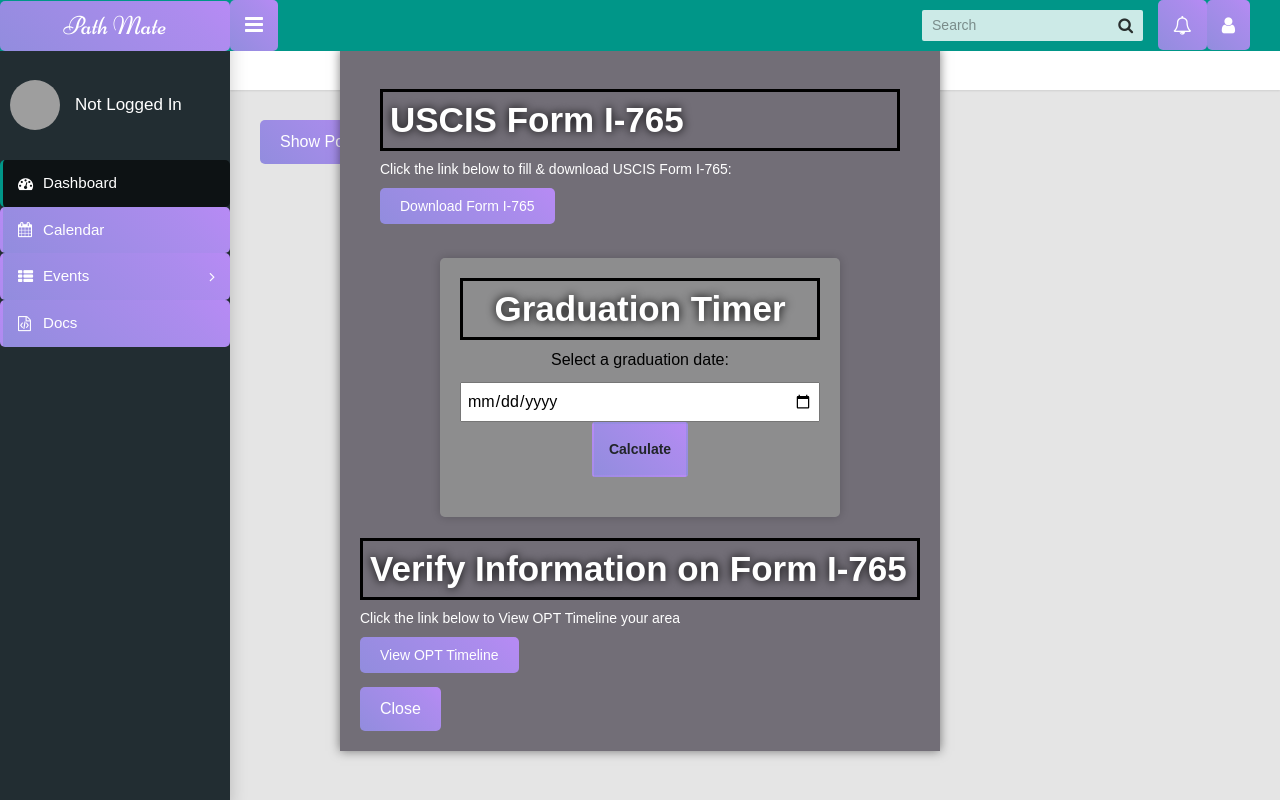
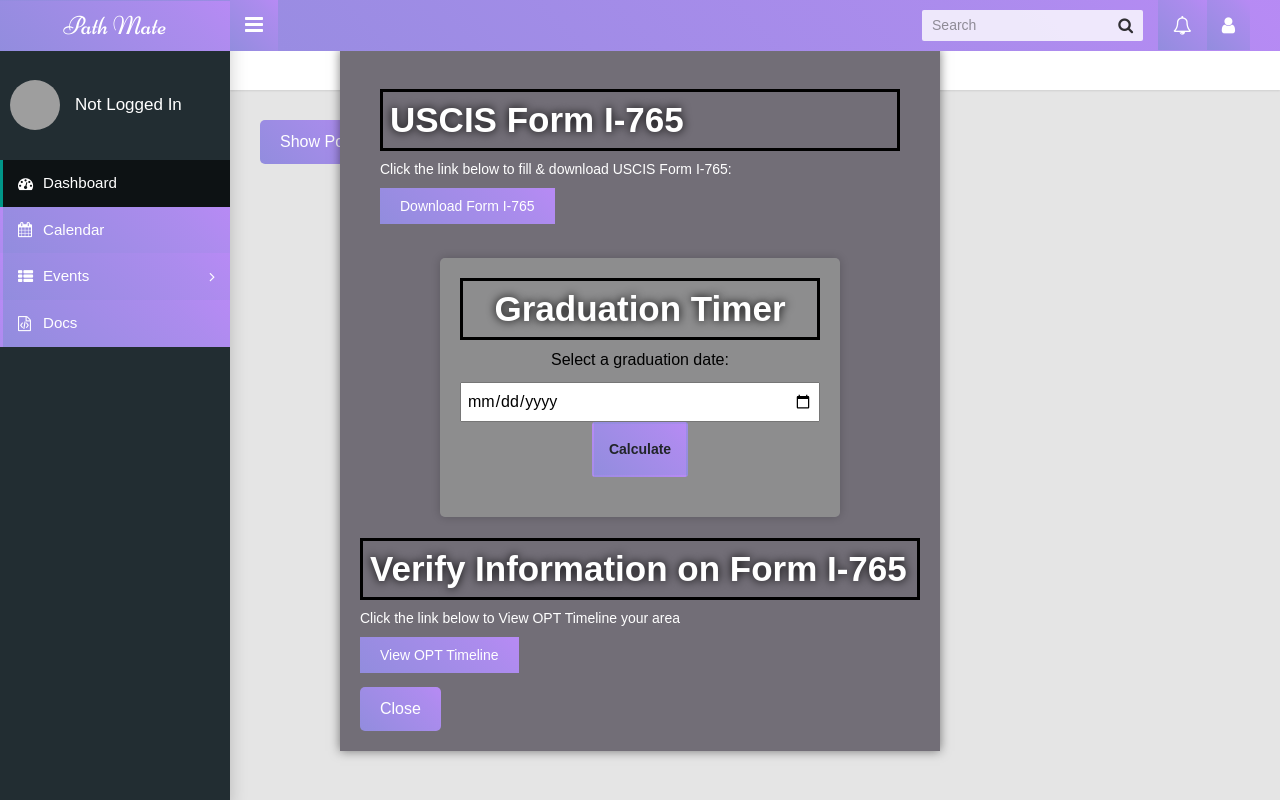
Before and after one commit to Miguel-202/PathMate, a Django app: page /opt/ in a window 1280 px wide. Run offline with Django 3.2, Linux system fonts and the light colour scheme; some libraries are stand-ins or nearby versions; grey boxes are pictures that could not be loaded.

Commit message:
opt.css: upgrade to colors: and calendar,css

```diff
--- a/static/calender/opt.css
+++ b/static/calender/opt.css
@@ -1,4 +1,8 @@
-        /* Styles for the popup overlay */
+
+       .app-header{
+        background: linear-gradient(45deg, hsla(244, 55%, 71%, 1) 0%, hsla(260, 74%, 74%, 1) 78%, hsla(265, 83%, 75%, 1) 98%);
+       }
+      /* Styles for the popup overlay */
         .overlay {
             display: none;
             position: fixed;
@@ -35,14 +39,13 @@
             border: #000000 1px solid;
         }
 
-        a {
+        a{
             margin: auto;
             padding: 10px 20px;
             background: linear-gradient(45deg, hsla(244, 55%, 71%, 1) 0%, hsla(260, 74%, 74%, 1) 78%, hsla(265, 83%, 75%, 1) 98%);
             color: #FFF;
             text-decoration: none;
             border: none;
-            border-radius: 5px;
             cursor: pointer;
             margin-bottom: 10px;
             margin: auto;
--- a/static/css/calender.css
+++ b/static/css/calender.css
@@ -36,7 +36,6 @@
   a {
     color: #17a2b8;
   }
-
   .left {
     float: left;
   }
--- a/templates/calendarapp/opt.html
+++ b/templates/calendarapp/opt.html
@@ -19,7 +19,7 @@
         <div class="form-container">
             <h1>USCIS Form I-765</h1>
             <p>Click the link below to fill & download USCIS Form I-765:</p>
-            <a href="https://www.uscis.gov/sites/default/files/document/forms/i-765.pdf" target="_blank">Download Form
+            <a id="aa" href="https://www.uscis.gov/sites/default/files/document/forms/i-765.pdf" target="_blank">Download Form
                 I-765</a>
         </div>
         <br class="break">
@@ -38,7 +38,7 @@
         <div>
             <h1>Verify Information on Form I-765</h1>
             <p>Click the link below to View OPT Timeline your area</p>
-            <a href="https://opttimeline.com/IOE?CASE_TY=EAD" target="_blank">View OPT Timeline</a>
+            <a id="aa" href="https://opttimeline.com/IOE?CASE_TY=EAD" target="_blank">View OPT Timeline</a>
         </div>
         <br class="break">
 
```
